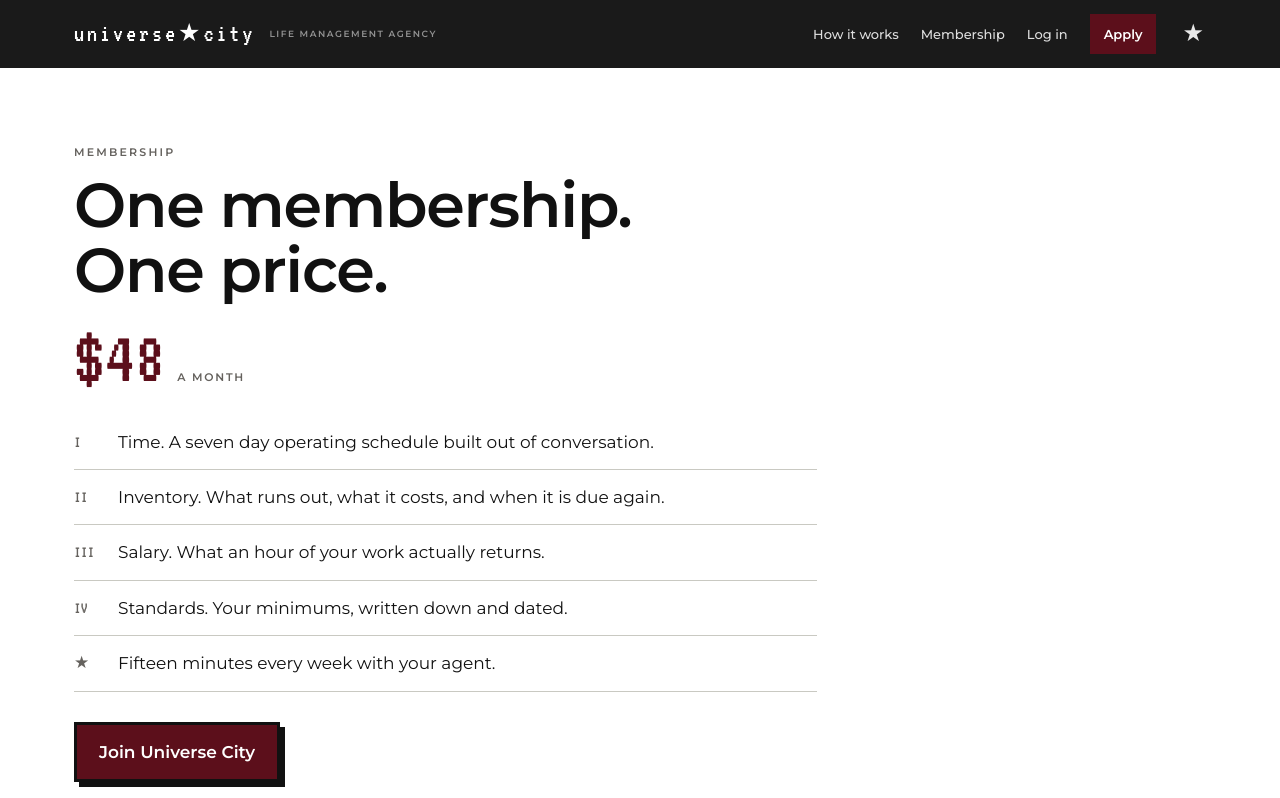
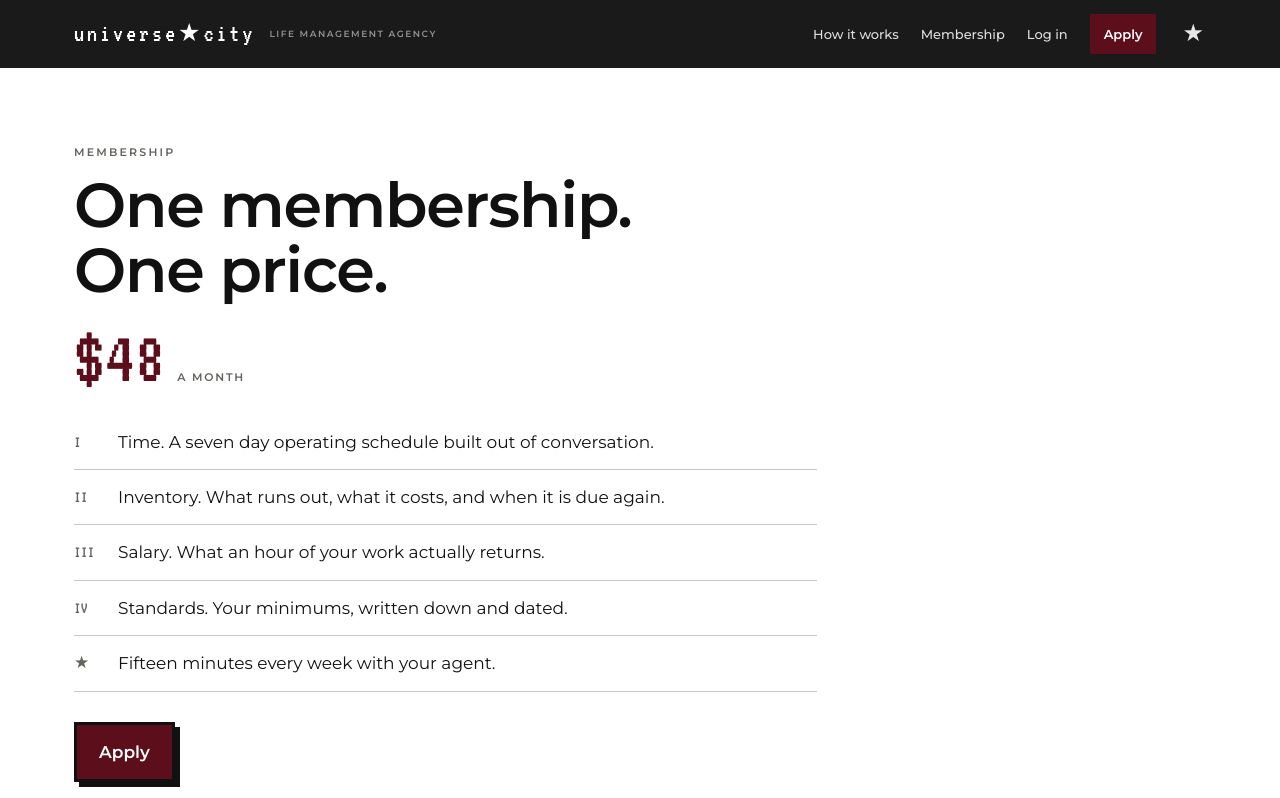
Before and after one commit to ucitysocial/Universe-City, a Next.js app: page /membership in a window 1280 px wide. Shown: the top 798 px of the page. Built offline with nearby package versions, Linux system fonts and the light colour scheme; no server answers.

Commit message:
app: remove join references from page.tsx

```diff
--- a/app/(public)/membership/page.tsx
+++ b/app/(public)/membership/page.tsx
@@ -19,7 +19,7 @@ export default function Membership() {
             <li><span className="rn">IV</span><span>Standards. Your minimums, written down and dated.</span></li>
             <li><span className="rn">&#9733;</span><span>Fifteen minutes every week with your agent.</span></li>
           </ul>
-          <Link className="btn" href="/join" style={{ marginTop: 30 }}>Join Universe City</Link>
+          <Link className="btn" href="/apply" style={{ marginTop: 30 }}>Apply</Link>
           <p className="note">Cancel any time. Your record stays yours either way.</p>
         </div>
       </section>
```
